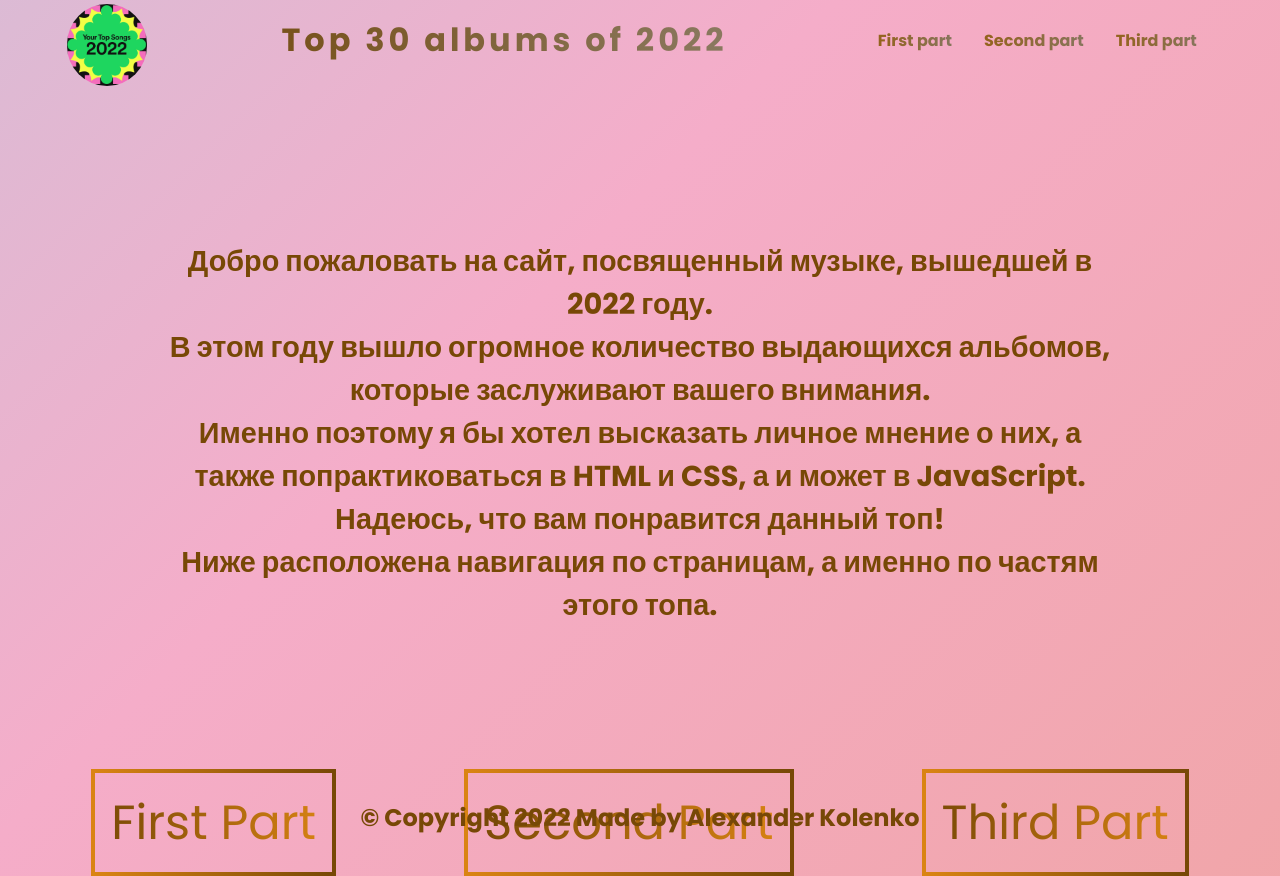
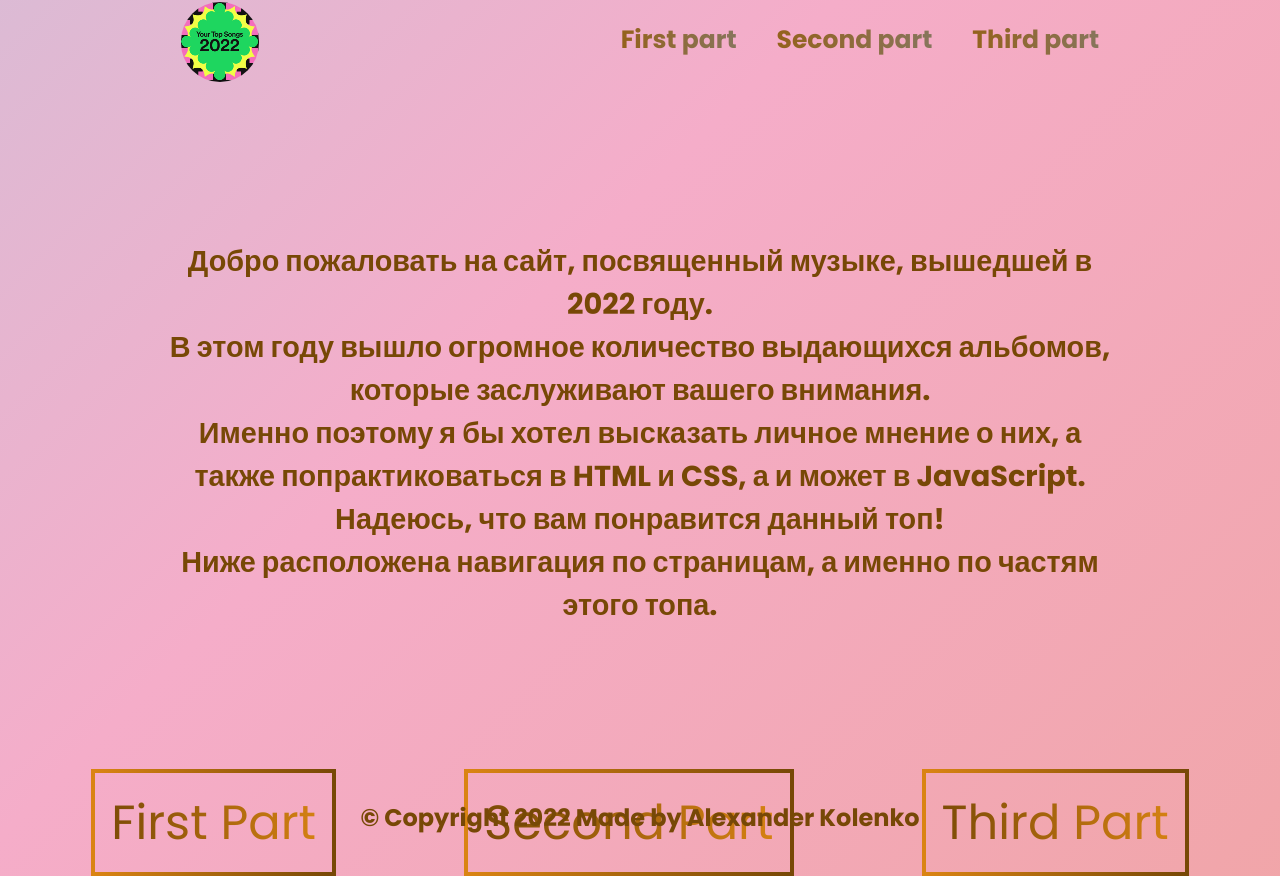
Before and after one commit to kolenkoal/topAlbumsOf2022, a plain HTML site: page html/index.html in a window 1280 px wide. Drawn offline with Linux system fonts and the light colour scheme.

Commit message:
FIxed header

```diff
--- a/dist/styles1/header.scss
+++ b/dist/styles1/header.scss
@@ -5,38 +5,30 @@
   display: flex;
   justify-content: space-around;
   align-items: center;
+  text-align: center;
   max-width: 2560px;
+  width: 100%;
   height: 80px;
 
   &-logo {
     padding-top: 10px;
-    //max-width: 80px;
-    display: flex;
     align-items: center;
     justify-content: center;
 
     a {
-      display: flex;
-      align-items: center;
-      justify-content: center;
+      text-decoration: none;
+    }
+
+    img {
+      border-radius: 4rem;
+      cursor: pointer;
     }
   }
 
-  a {
-    text-decoration: none;
-  }
-
-  img {
-    max-width: 80px;
-    border-radius: 4rem;
-    cursor: pointer;
-  }
-
   &-title {
+    padding-left: 150px;
     h1 {
-      text-align: center;
-      vertical-align: middle;
-      justify-content: center;
+      font-size: 25px;
       font-weight: 700;
       letter-spacing: 4px;
       background: linear-gradient(to right, rgb(120, 82, 28), rgb(138, 121, 96));
@@ -46,21 +38,27 @@
   }
 
   &-nav {
-    align-items: center;
+    ul {
+      list-style: none;
+      display: flex;
+    }
 
-    ul {
-      display: flex;
-      justify-content: space-around;
+    li + Li {
+        padding-left: 40px;
     }
 
     li {
-      list-style: none;
-      margin: 0 1rem;
+
+
+      //display: inline-block;
       font-weight: bold;
+
+
 
       a {
         text-decoration: none;
         color: black;
+        font-size: 25px;
         background: linear-gradient(
                         to right,
                         rgb(148, 98, 28),
--- a/dist/styles1/main.css
+++ b/dist/styles1/main.css
@@ -8,53 +8,48 @@
   display: flex;
   justify-content: space-around;
   align-items: center;
+  text-align: center;
   max-width: 2560px;
+  width: 100%;
   height: 80px;
 }
 .header-logo {
   padding-top: 10px;
-  display: flex;
   align-items: center;
   justify-content: center;
 }
 .header-logo a {
-  display: flex;
-  align-items: center;
-  justify-content: center;
-}
-.header a {
   text-decoration: none;
 }
-.header img {
-  max-width: 80px;
+.header-logo img {
   border-radius: 4rem;
   cursor: pointer;
 }
+.header-title {
+  padding-left: 150px;
+}
 .header-title h1 {
-  text-align: center;
-  vertical-align: middle;
-  justify-content: center;
+  font-size: 25px;
   font-weight: 700;
   letter-spacing: 4px;
   background: linear-gradient(to right, rgb(120, 82, 28), rgb(138, 121, 96));
   -webkit-background-clip: text;
   -webkit-text-fill-color: transparent;
 }
-.header-nav {
-  align-items: center;
+.header-nav ul {
+  list-style: none;
+  display: flex;
 }
-.header-nav ul {
-  display: flex;
-  justify-content: space-around;
+.header-nav li + Li {
+  padding-left: 40px;
 }
 .header-nav li {
-  list-style: none;
-  margin: 0 1rem;
   font-weight: bold;
 }
 .header-nav li a {
   text-decoration: none;
   color: black;
+  font-size: 25px;
   background: linear-gradient(to right, rgb(148, 98, 28), rgb(135, 117, 92));
   font-weight: bold;
   -webkit-background-clip: text;
--- a/html/index.html
+++ b/html/index.html
@@ -16,16 +16,16 @@
 <body>
 <header class="header">
     <div class="header-logo">
-        <a href="#"><img src="../images/logo.png" alt="logo"></a>
+        <a href="#"><img src="../images/logo2.png" alt="logo"></a>
     </div>
     <!-- <div class="menu-btn">
         <span class="menu-btn_burger">
 
         </span>
     </div> -->
-    <div class="header-title">
-        <h1>Top 30 albums of 2022 </h1>
-    </div>
+<!--    <div class="header-title">-->
+<!--        <h1>Top 30 albums of 2022</h1>-->
+<!--    </div>-->
     <div class="header-nav">
         <ul class="header-nav-menu">
             <li class="header-nav-menu-item">
@@ -39,6 +39,7 @@
             </li>
         </ul>
     </div>
+
 </header>
 
 <main class="main">
```
Also changed, not shown: html/firstpart.html (+1 -1 lines), html/secondpart.html (+1 -1 lines), html/thirdpart.html (+1 -1 lines), images/logo2.png (added), 2 other files.
